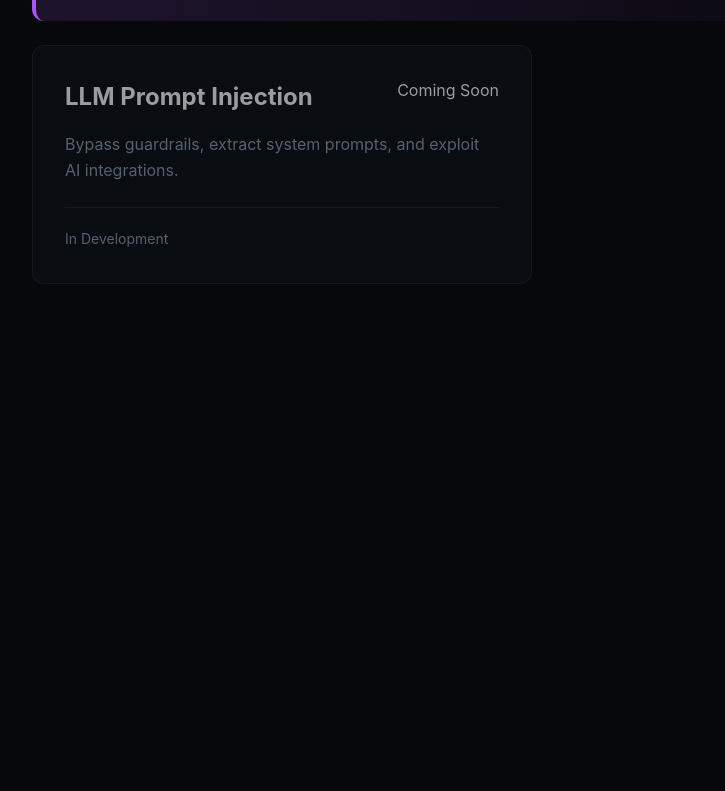
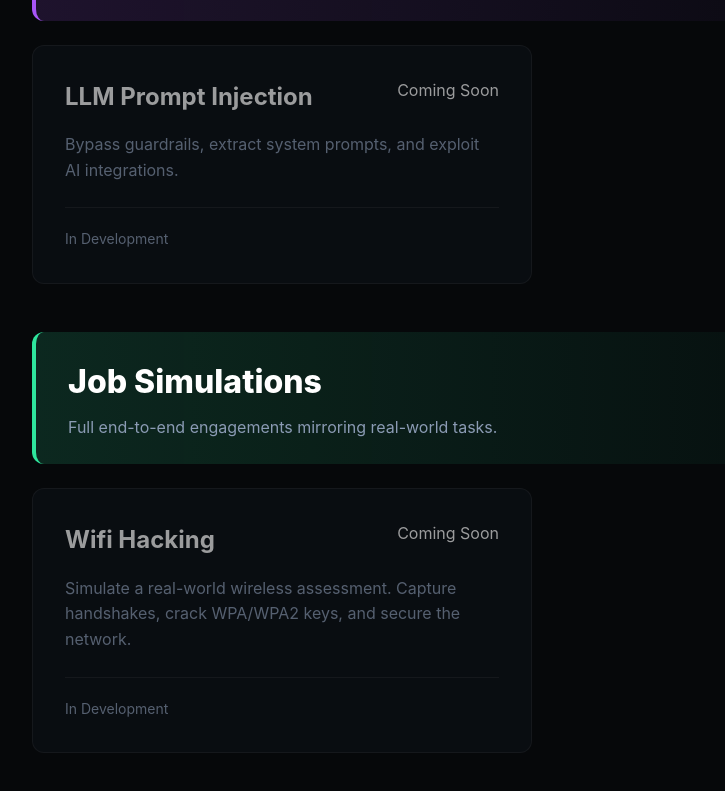
Before and after one commit to srinishbasu-cmd/flagforge-test, a website: page docs/challenges.html in a window 1280 px wide. Shown: the part 1521-2312 px from the top of the page, without its empty margins (96-821 px from the left). Before the commit the page ends 1865 px from the top, so only its background shows below. Drawn offline with Linux system fonts and the light colour scheme.

Commit message:
Updated homepage stats, added Job Simulations, cleaned up members page

```diff
--- a/docs/challenges.html
+++ b/docs/challenges.html
@@ -83,6 +83,22 @@
 			</div>
 		</div>
 
+		<!-- JOB SIMULATIONS SECTION -->
+		<div class="category-header category-jobs">
+			<h2>Job Simulations</h2>
+			<p>Full end-to-end engagements mirroring real-world tasks.</p>
+		</div>
+		<div class="challenge-grid">
+			<div class="challenge-card coming-soon">
+				<div class="card-header">
+					<h3>Wifi Hacking</h3>
+					<span class="badge muted">Coming Soon</span>
+				</div>
+				<p class="card-desc">Simulate a real-world wireless assessment. Capture handshakes, crack WPA/WPA2 keys, and secure the network.</p>
+				<div class="card-footer"><span>In Development</span></div>
+			</div>
+		</div>
+
 	</main>
 </body>
 </html>
```
Also changed, not shown: docs/index.html (+2 -3 lines), docs/members.html (+0 -3 lines).
